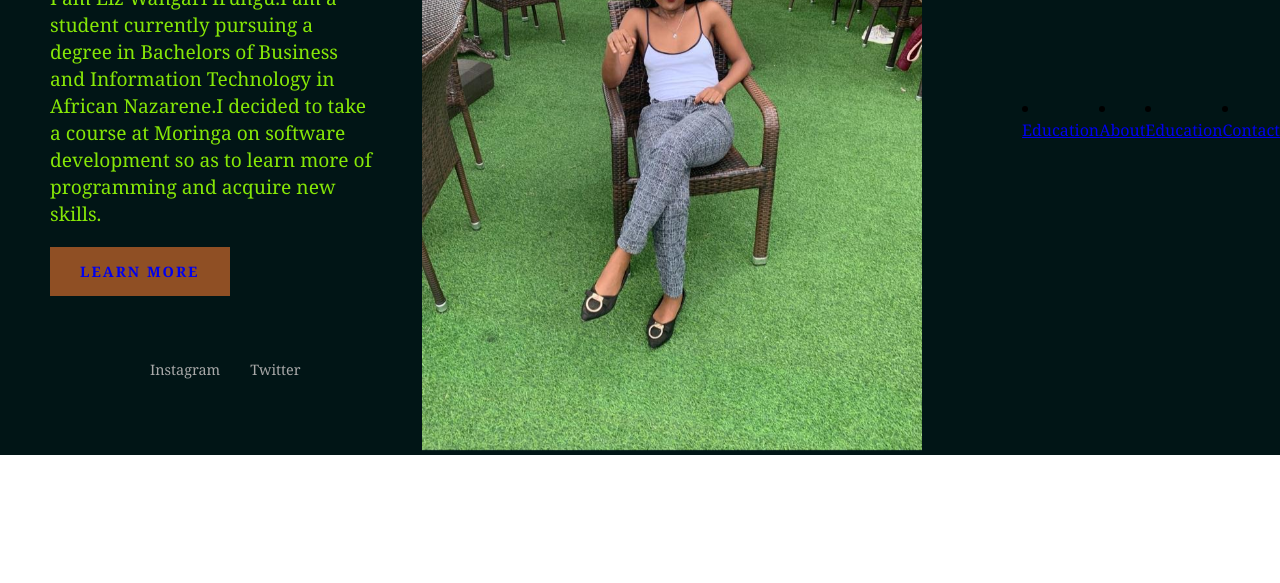
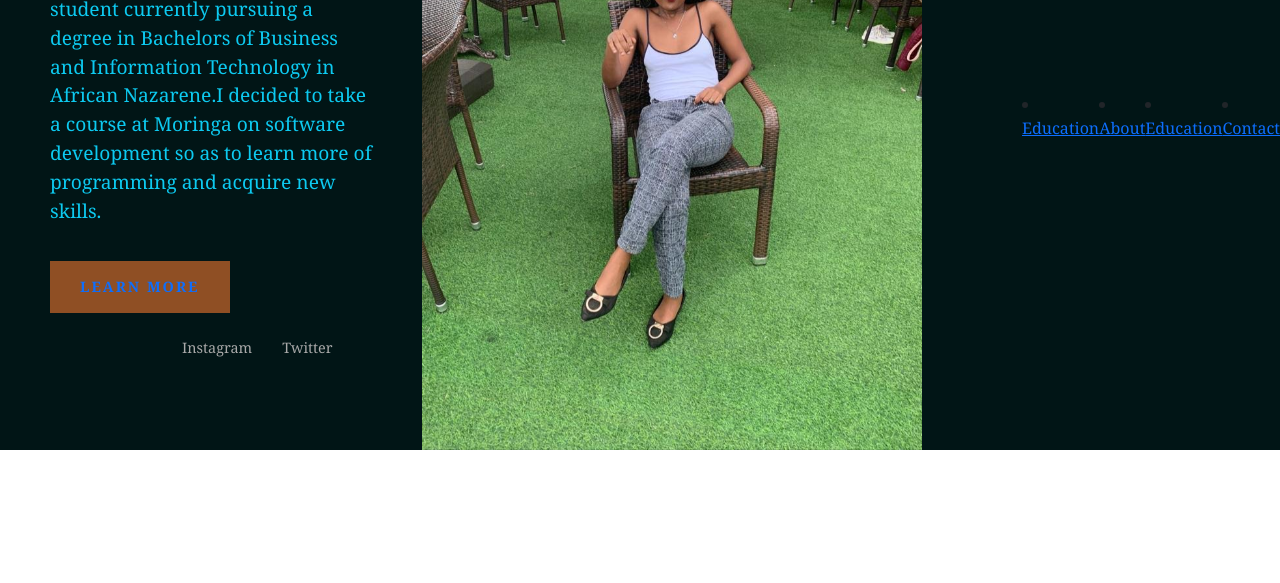
Before and after one commit to irunguliz/Portfolio, a plain HTML site: page index.html in a window 1280 px wide. Shown: the part 217-800 px from the top of the page. Drawn offline with nearby package versions, Linux system fonts and the light colour scheme.

Commit message:
index.html

```diff
--- a/index.html
+++ b/index.html
@@ -4,6 +4,7 @@
     <meta charset="UTF-8">
     <meta http-equiv="X-UA-Compatible" content="IE=edge">
     <meta name="viewport" content="width=device-width, initial-scale=1.0">
+    <link href="https://cdn.jsdelivr.net/npm/bootstrap@5.0.2/dist/css/bootstrap.min.css" rel="stylesheet" integrity="sha384-EVSTQN3/azprG1Anm3QDgpJLIm9Nao0Yz1ztcQTwFspd3yD65VohhpuuCOmLASjC" crossorigin="anonymous">
     <link rel="stylesheet" href="liz.css">
     <title> Website Landing Page</title>
 </head>
@@ -12,7 +13,7 @@
         <div class="content">
             <div>
             <h2> Liz Irungu</h2>
-            <p>
+            <p class="text-info">
                 I am Liz Wangari Irungu.I am a student currently pursuing a degree in Bachelors of Business and Information Technology in African Nazarene.I decided to take a course at Moringa on software development so as to learn more of programming and acquire new skills.
             </p>
             <a href="#">Learn more</a>
```
